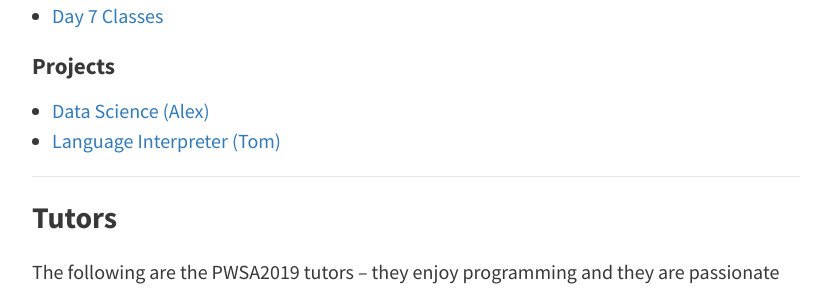
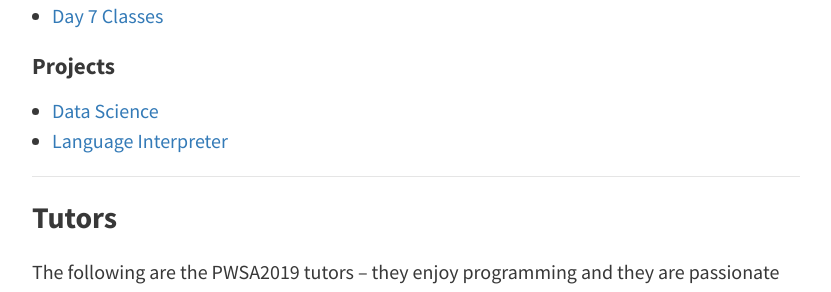
Before and after one commit to pwsafrica/pwsafrica.github.io, a Jekyll site: the page built from pages/2_pwsa19.md, in a window 1280 px wide and 900 px high, scrolled down 4941 px. Shown: the part 162-454 px from the top of the window, without its empty margins (224-1055 px from the left). Built offline with Jekyll 4.4.1, drawn with Linux system fonts in a browser that asks for light colours.

```diff
--- a/pages/2_pwsa19.md
+++ b/pages/2_pwsa19.md
@@ -49,8 +49,8 @@ The two-week long workshop will introduce you to the Python programming language
 
 #### Projects
 
-* [Data Science (Alex)](https://github.com/pwsafrica/pwsafrica.github.io/raw/master/assets/2019mat/DataScienceProject.zip)
-* [Language Interpreter (Tom)](https://github.com/pwsafrica/pwsafrica.github.io/raw/master/assets/2019mat/interpreter.pdf)
+* [Data Science](https://github.com/pwsafrica/pwsafrica.github.io/raw/master/assets/2019mat/DataScienceProject.zip)
+* [Language Interpreter](https://github.com/pwsafrica/pwsafrica.github.io/raw/master/assets/2019mat/interpreter.pdf)
 <hr>
 
 ### Tutors
```
